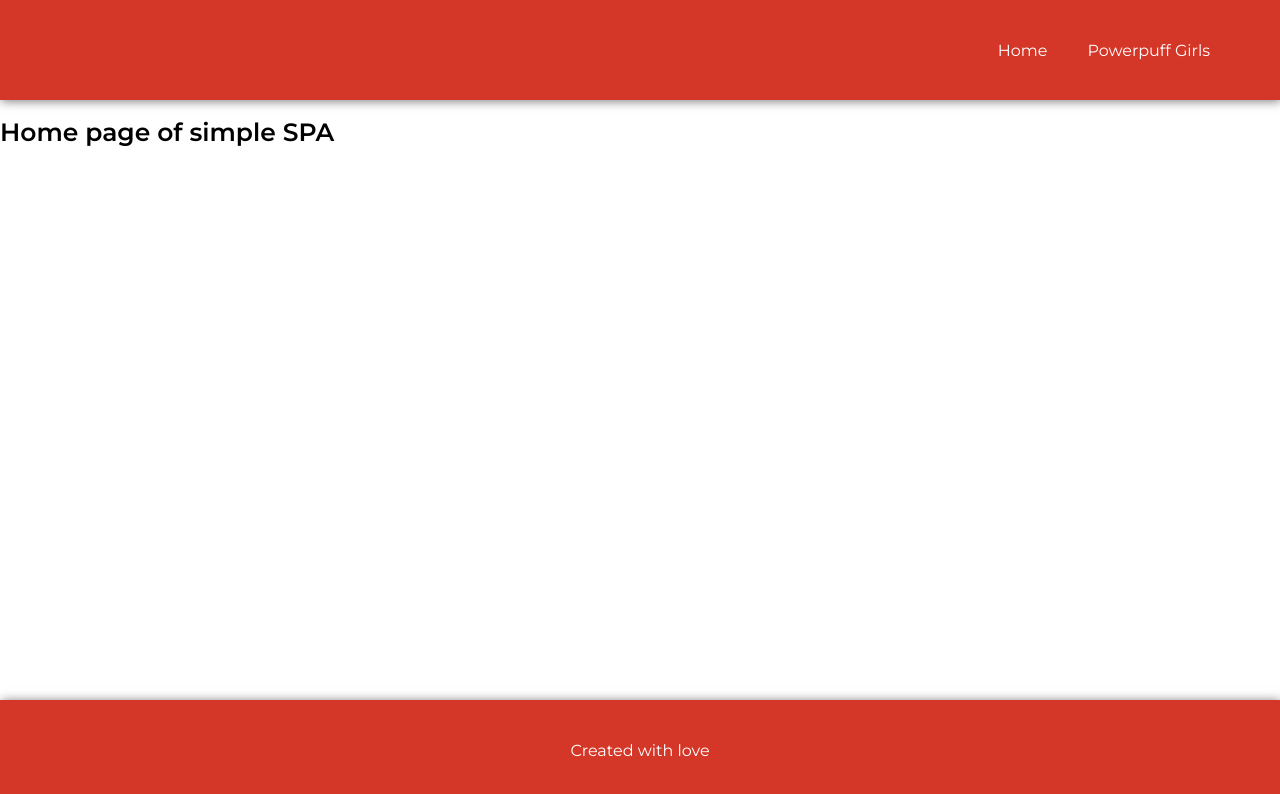
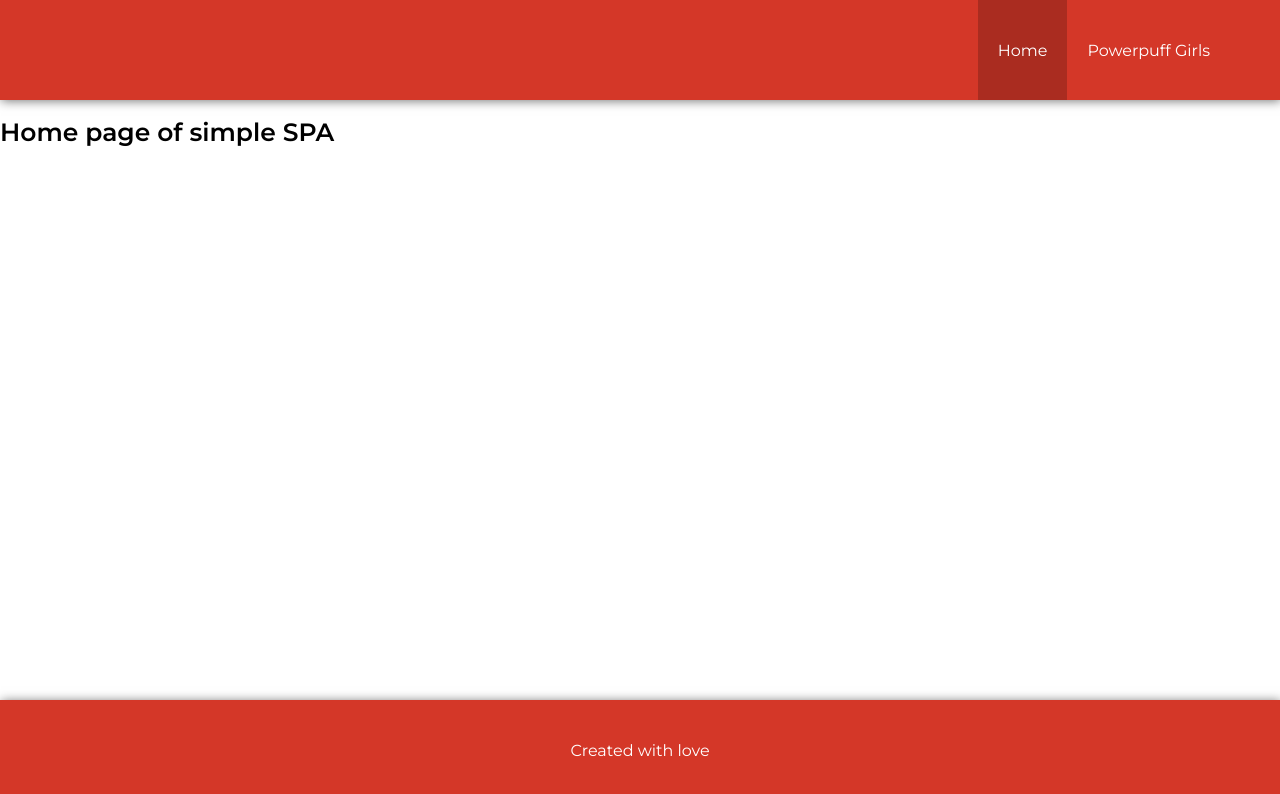
Before and after one commit to YauhenKavalchuk/powerpuff-girls, a React (Create React App) app: page / in a window 1280 px wide. Shown: the top 794 px of the page. Built offline with nearby package versions, Linux system fonts and the light colour scheme.

Commit message:
Fix active menu item

```diff
--- a/src/layout/header/header.module.css
+++ b/src/layout/header/header.module.css
@@ -1,6 +1,6 @@
 .header {
   min-height: 100px;
-  background-color: #D43728;
+  background-color: #d43728;
   display: flex;
   align-items: stretch;
   justify-content: flex-end;
@@ -33,6 +33,6 @@
 }
 
 .nav a:hover,
-.nav a.active {
-  background-color: rgba(0,0,0,.2);
+.nav :global(a.active) {
+  background-color: rgba(0, 0, 0, 0.2);
 }
```
